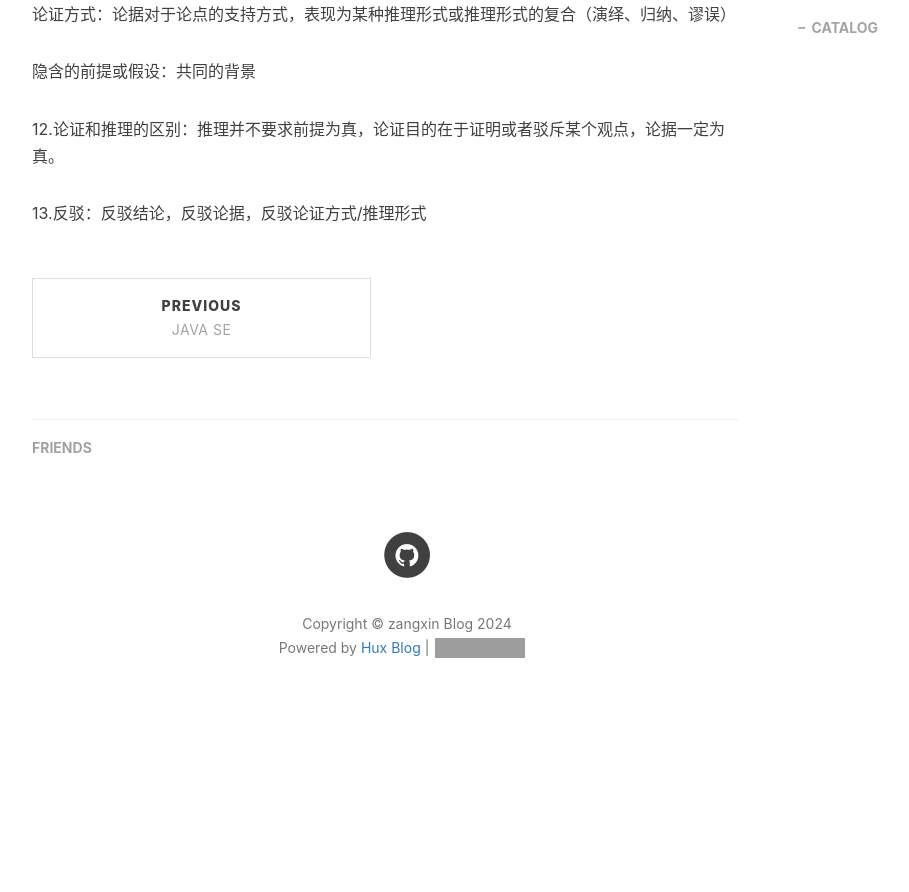
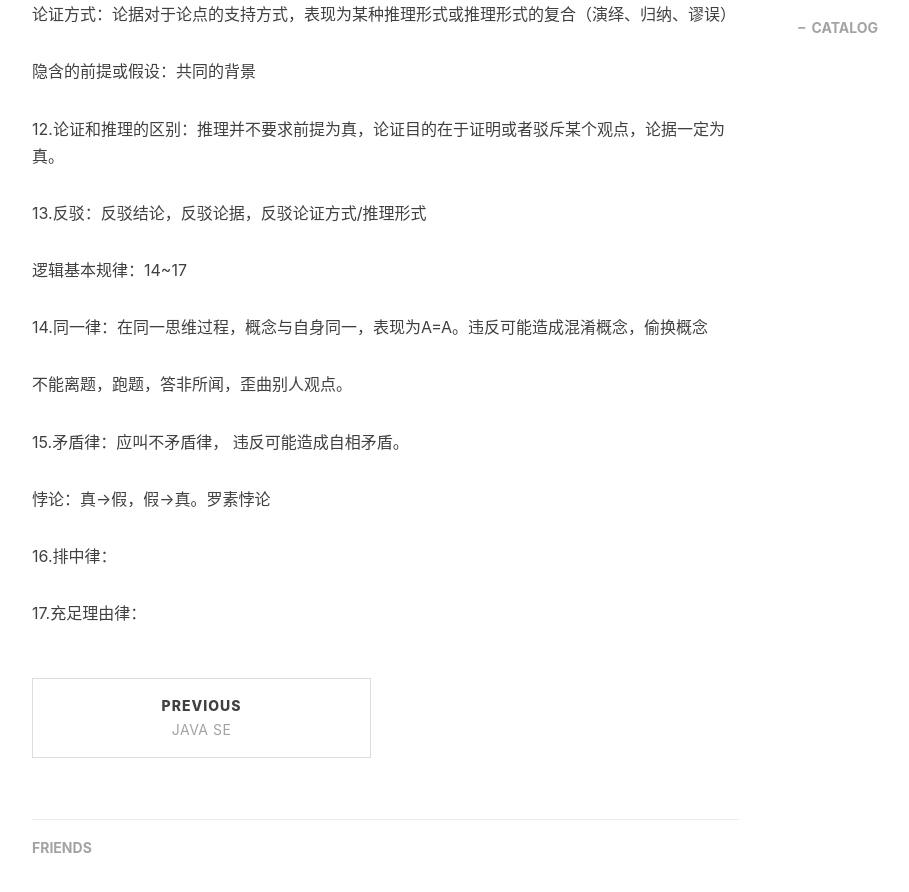
Before and after one commit to zangxin51/zangxin51.github.io, a Jekyll site: the page built from _posts/2024-10-02-logic.markdown, in a window 1280 px wide and 900 px high, scrolled down 1242 px. Shown: the top 892 px of the window, without its empty margins (233-1142 px from the left). Built offline with Jekyll 4.4.1, drawn with Linux system fonts in a browser that asks for light colours; nearby versions of some CDN libraries; comment, search, counter and statistics services are not loaded; before the commit the page ends 1994 px from its top, so only the background shows below that; grey boxes are pictures that could not be loaded.

Commit message:
Update 2024-10-02-logic.markdown

```diff
--- a/_posts/2024-10-02-logic.markdown
+++ b/_posts/2024-10-02-logic.markdown
@@ -42,3 +42,17 @@ tags:
 12.论证和推理的区别：推理并不要求前提为真，论证目的在于证明或者驳斥某个观点，论据一定为真。
 
 13.反驳：反驳结论，反驳论据，反驳论证方式/推理形式
+
+逻辑基本规律：14~17
+
+14.同一律：在同一思维过程，概念与自身同一，表现为A=A。违反可能造成混淆概念，偷换概念
+
+不能离题，跑题，答非所闻，歪曲别人观点。
+
+15.矛盾律：应叫不矛盾律， 违反可能造成自相矛盾。
+
+悖论：真->假，假->真。罗素悖论
+
+16.排中律：
+
+17.充足理由律：
```
